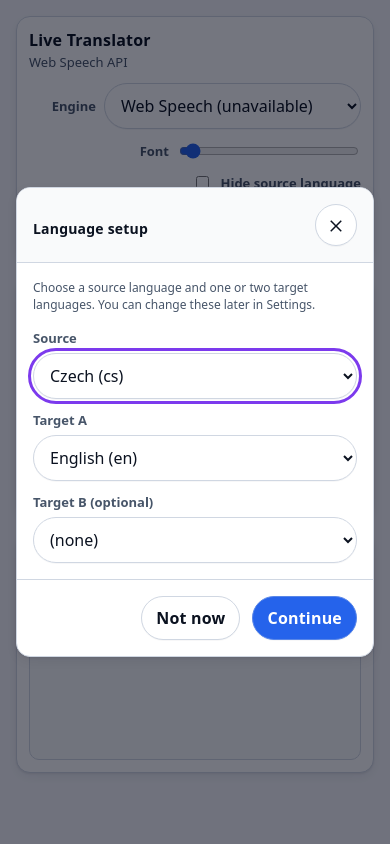
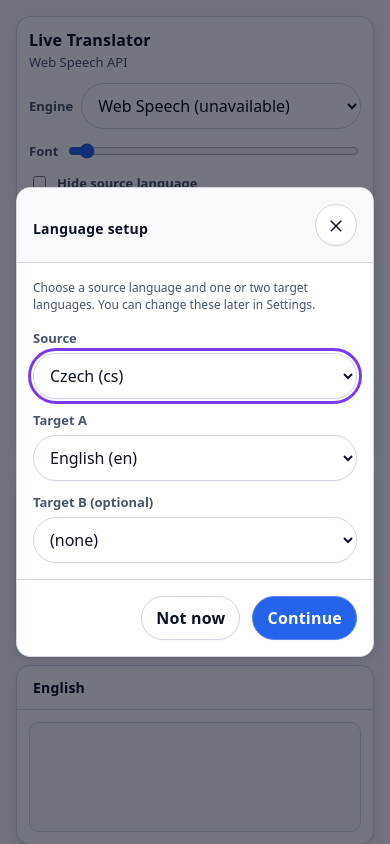
Before and after one commit to Rhiz3K/realtime-stt-translator, a Python web app: template app/templates/index.html in a window 390 px wide. Run offline with Jinja, Linux system fonts and the light colour scheme; the template is opened without the code that fills it, so the values that code supplies are empty.

Commit message:
Fix mobile layout: runtime controls hidden by overflow trap
On narrow screens the top bar's runtime-controls row used overflow-x +
justify-content:flex-end. Once its content exceeded the row width (which happens
well before phone widths), the flex items overflowed the start edge and
Start/Stop/Settings were clipped off-screen with no way to scroll to them — the
app was effectively unusable on a phone.

- <=980px: let the controls row wrap instead of overflowing; stats move to their
  own scrollable line so they never push the buttons off-screen.
- <=700px: make Start/Stop big full-width primary actions and let the engine /
  font / hide-source controls span the full width.

Verified at 360px (phone) and 820px (tablet) with Playwright.

Co-Authored-By: Claude Opus 4.8 (1M context) <noreply@anthropic.com>

```diff
--- a/app/templates/index.html
+++ b/app/templates/index.html
@@ -176,6 +176,66 @@
 
     .layout-compact-topbar #topbarCompactToggle .icon {
       transform: rotate(180deg);
+    }
+
+    /* --- Tablets & narrow windows ---
+       The runtime-controls row used overflow-x + flex-end. Once its content is
+       wider than the row (which happens well before phone widths), the flexbox
+       items overflow the START edge and Start/Stop/Settings get clipped with no
+       way to scroll to them. Let the row wrap so every control stays reachable. */
+    @media (max-width: 980px) {
+      .topbar-statsrow {
+        flex-wrap: wrap;
+        row-gap: var(--space-1);
+      }
+
+      .topbar-stats-right {
+        overflow-x: visible;
+        flex-wrap: wrap;
+        justify-content: flex-start;
+        width: 100%;
+      }
+
+      /* Stats are the least critical; give them their own scrollable line so
+         they never push the buttons off-screen. */
+      .topbar-stats-right .stats {
+        order: 5;
+        width: 100%;
+        overflow-x: auto;
+        -webkit-overflow-scrolling: touch;
+      }
+    }
+
+    /* --- Phones: big tappable primary actions, full-width controls. --- */
+    @media (max-width: 700px) {
+      #startButton,
+      #stopButton {
+        flex: 1 1 120px;
+      }
+
+      .controls {
+        justify-content: flex-start;
+        width: 100%;
+      }
+
+      .control {
+        flex: 1 1 auto;
+      }
+
+      #engineSelect {
+        flex: 1 1 auto;
+        min-width: 0;
+      }
+
+      input[type="range"] {
+        width: 100%;
+        flex: 1 1 auto;
+      }
+
+      /* Reclaim a little vertical space for transcripts. */
+      .card {
+        min-height: 180px;
+      }
     }
   </style>
 {% endblock %}
```
